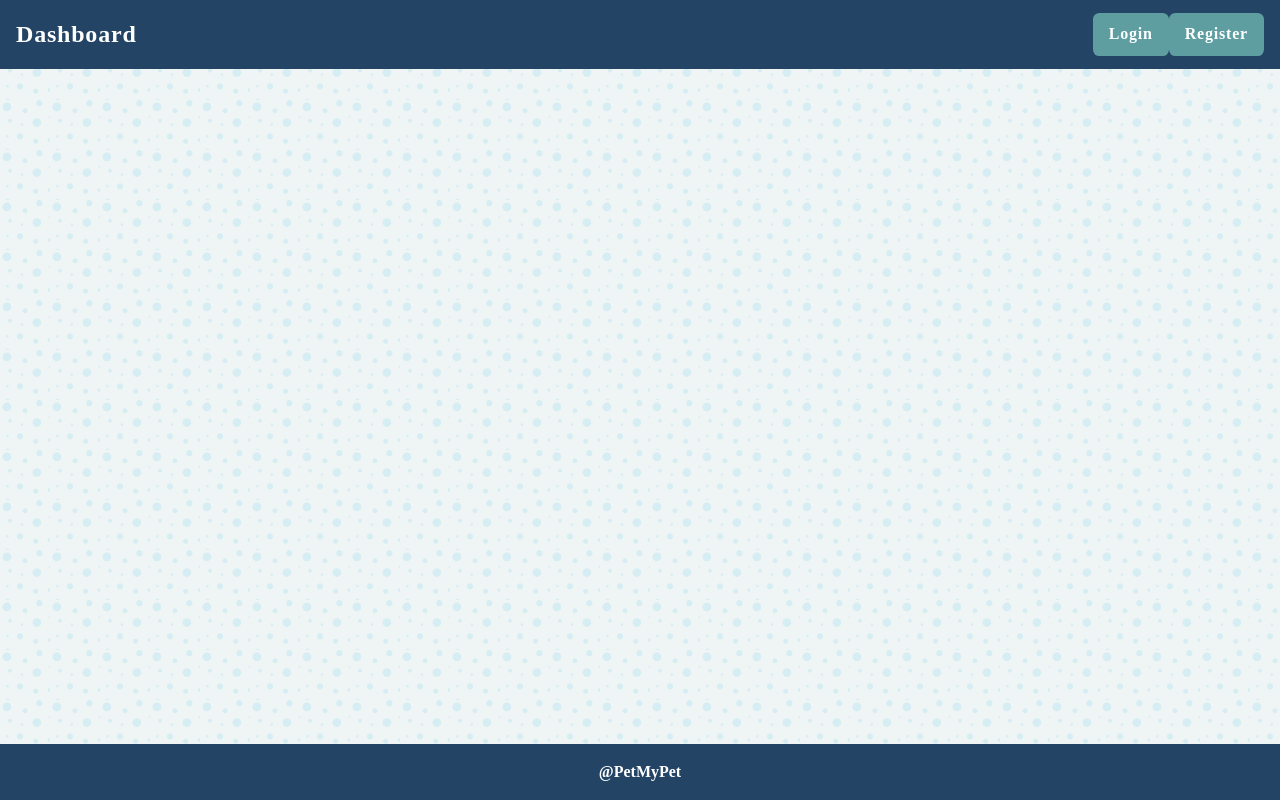
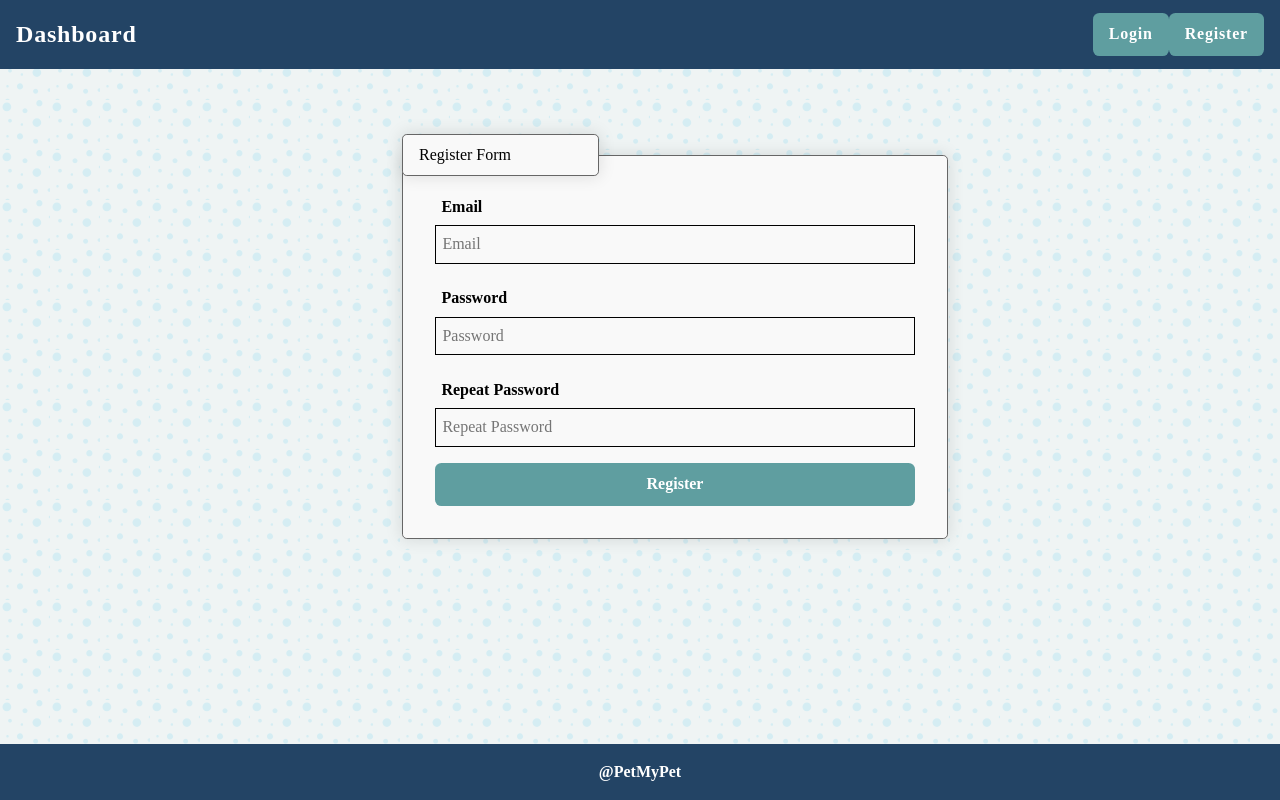
Before and after one commit to NANikolaev/Pets, a React (Create React App) app: page /register in a window 1280 px wide. Built offline with nearby package versions, Linux system fonts and the light colour scheme.

Commit message:
add register component

```diff
--- a/src/App.js
+++ b/src/App.js
@@ -2,6 +2,7 @@ import {Route, Routes} from "react-router-dom";
 
 import Navigation from "./components/Header/NavigationBar";
 import Login from "./components/Login/Login";
+import Register from "./components/Register/Register";
 
 function App() {
   return (
@@ -11,6 +12,7 @@ function App() {
     <main id="site-content">
        <Routes>
          <Route path="/login" element={<Login/>}></Route>
+         <Route path="/register" element={<Register/>}></Route>
        </Routes>
     </main>
 
--- /dev/null
+++ b/src/components/Register/Register.js
@@ -0,0 +1,30 @@
+export default function Register(){
+    return (
+        <section id="register-page" className="register">
+        <form id="register-form" action="" method="">
+            <fieldset>
+                <legend>Register Form</legend>
+                <p className="field">
+                    <label htmlFor="email">Email</label>
+                    <span className="input">
+                        <input type="text" name="email" id="email" placeholder="Email" />
+                    </span>
+                </p>
+                <p className="field">
+                    <label htmlFor="password">Password</label>
+                    <span className="input">
+                        <input type="password" name="password" id="password" placeholder="Password" />
+                    </span>
+                </p>
+                <p className="field">
+                    <label htmlFor="repeat-pass">Repeat Password</label>
+                    <span className="input">
+                        <input type="password" name="confirm-pass" id="repeat-pass" placeholder="Repeat Password" />
+                    </span>
+                </p>
+                <input className="button submit" type="submit" value="Register" />
+            </fieldset>
+        </form>
+    </section>
+    )
+}
```
